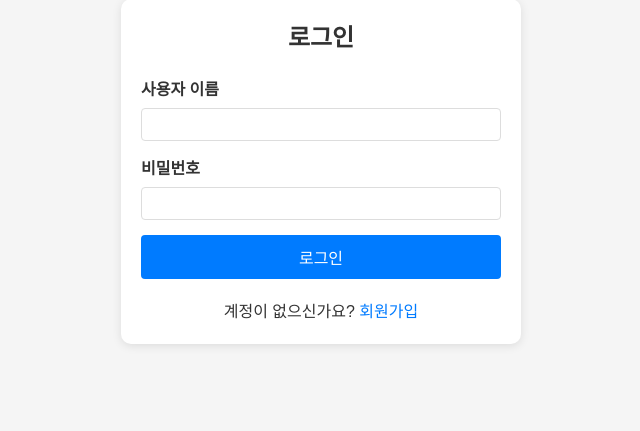
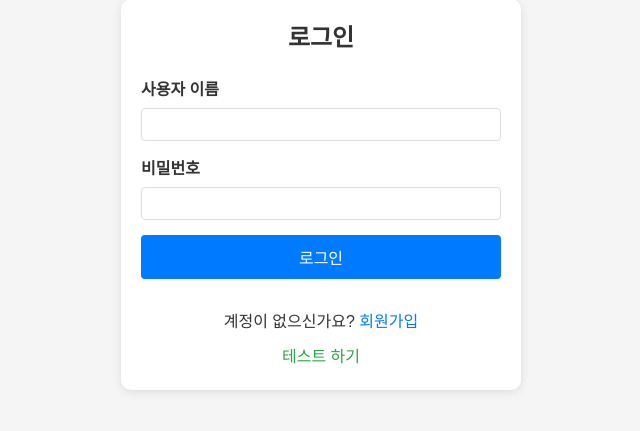
Before and after one commit to Yootaesung/kibwa_project, a FastAPI app: page /login in a window 1280 px wide. Shown: the part 101-532 px from the top of the page, without its empty margins (319-959 px from the left). Run offline with FastAPI, Linux system fonts and the light colour scheme; parts of the project's set-up code (start-up, migrations or seed data) failed here and were passed over.

Commit message:
202506191020

```diff
--- a/chatbot/templates/login.html
+++ b/chatbot/templates/login.html
@@ -44,8 +44,22 @@
             color: #007bff;
             text-decoration: none;
         }
-        .register-link a:hover {
+        .register-link a:hover,
+        .test-link a:hover {
             text-decoration: underline;
+        }
+
+        .action-links {
+            display: flex;
+            flex-direction: column;
+            align-items: center;
+            gap: 10px;
+            margin-top: 10px;
+        }
+
+        .test-link a {
+            color: #28a745;
+            text-decoration: none;
         }
         .btn-login {
             width: 100%;
@@ -80,8 +94,13 @@
                 <button type="submit" class="btn-login">로그인</button>
             </div>
         </form>
-        <div class="register-link">
-            계정이 없으신가요? <a href="/register">회원가입</a>
+        <div class="action-links">
+            <div class="register-link">
+                계정이 없으신가요? <a href="/register">회원가입</a>
+            </div>
+            <div class="test-link">
+                <a href="/test">테스트 하기</a>
+            </div>
         </div>
     </div>
 
```
